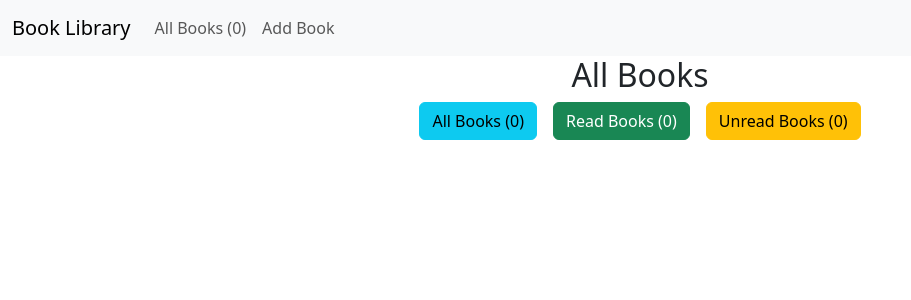
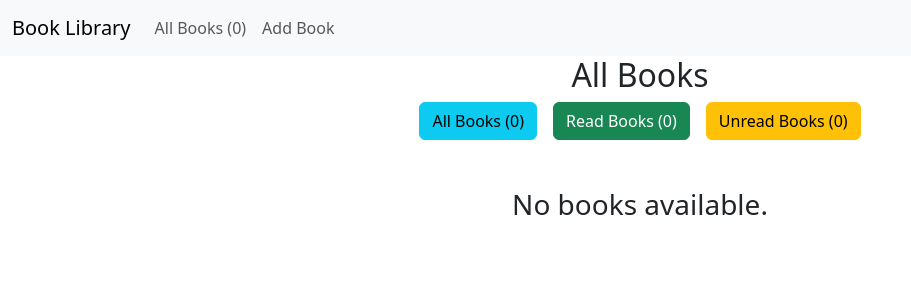
Before and after one commit to r60235/Books-Management-App, a React (Vite) app: page / in a window 1280 px wide. Shown: the top 300 px of the page, without its empty margins (0-911 px from the left). Built offline with nearby package versions, Linux system fonts and the light colour scheme.

Commit message:
feat: clear form after submission, Display message on main page when no books are present

```diff
--- a/src/pages/AddBook.jsx
+++ b/src/pages/AddBook.jsx
@@ -16,6 +16,10 @@ export default function AddBook() {
       status,
     };
     addBook(newBook);
+
+    setTitle("");
+    setAuthor("");
+    setStatus("Unread");
   };
 
   return (
--- a/src/pages/AllBooks.jsx
+++ b/src/pages/AllBooks.jsx
@@ -22,6 +22,9 @@ export default function AllBooks() {
         </button>
       </div>
 
+      {filteredBooks.length === 0 ? (
+        <h3 className="mt-5">No books available.</h3>
+      ) : (
         <ul className="list-group mt-5 py-2">
           {filteredBooks.map((book) => (
             <li key={book.id} className="list-group-item">
@@ -35,6 +38,7 @@ export default function AllBooks() {
             </li>
           ))}
         </ul>
+      )}
     </div>
   );
 }
```
Lines whose indentation alone changed are shown as unchanged.
